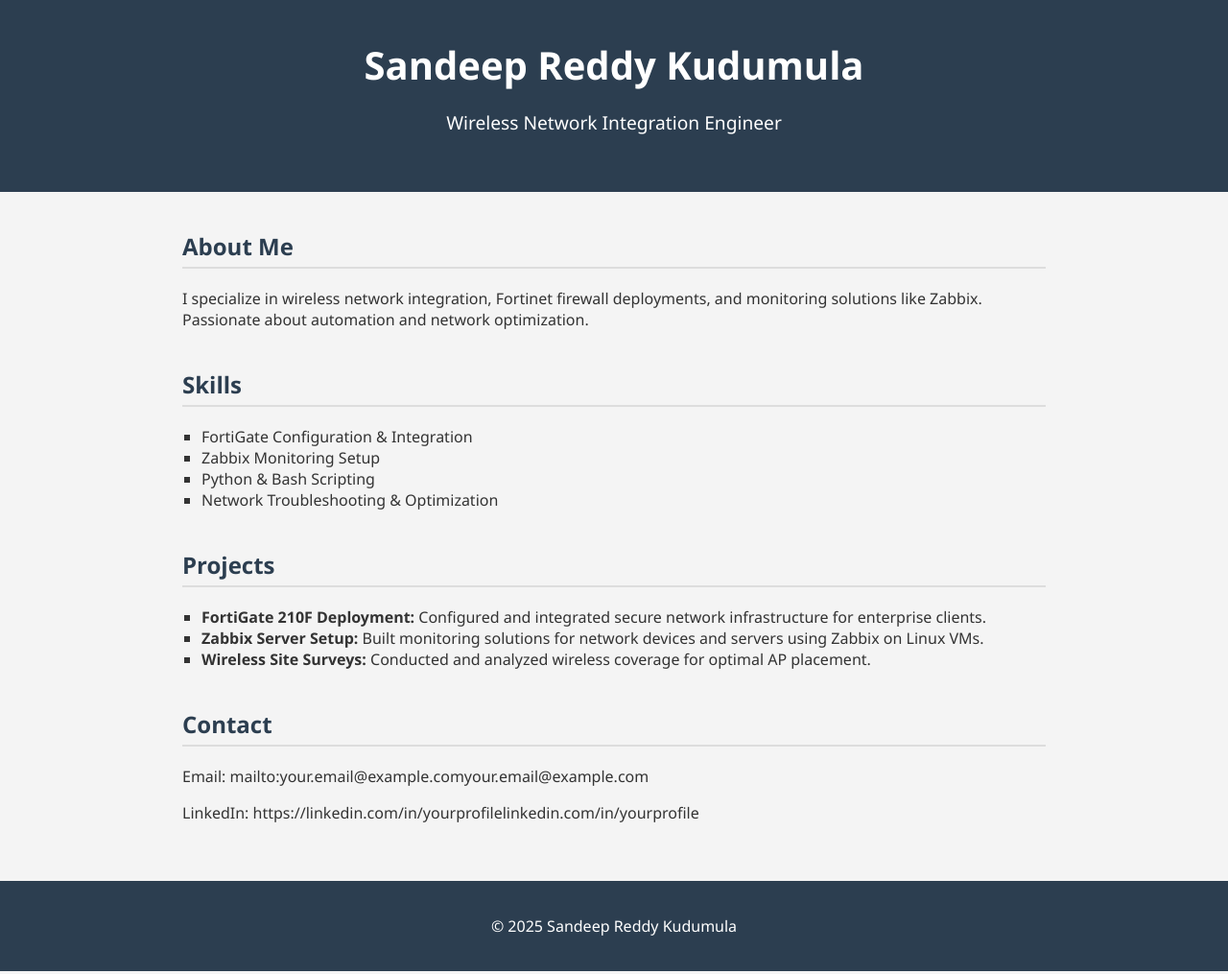
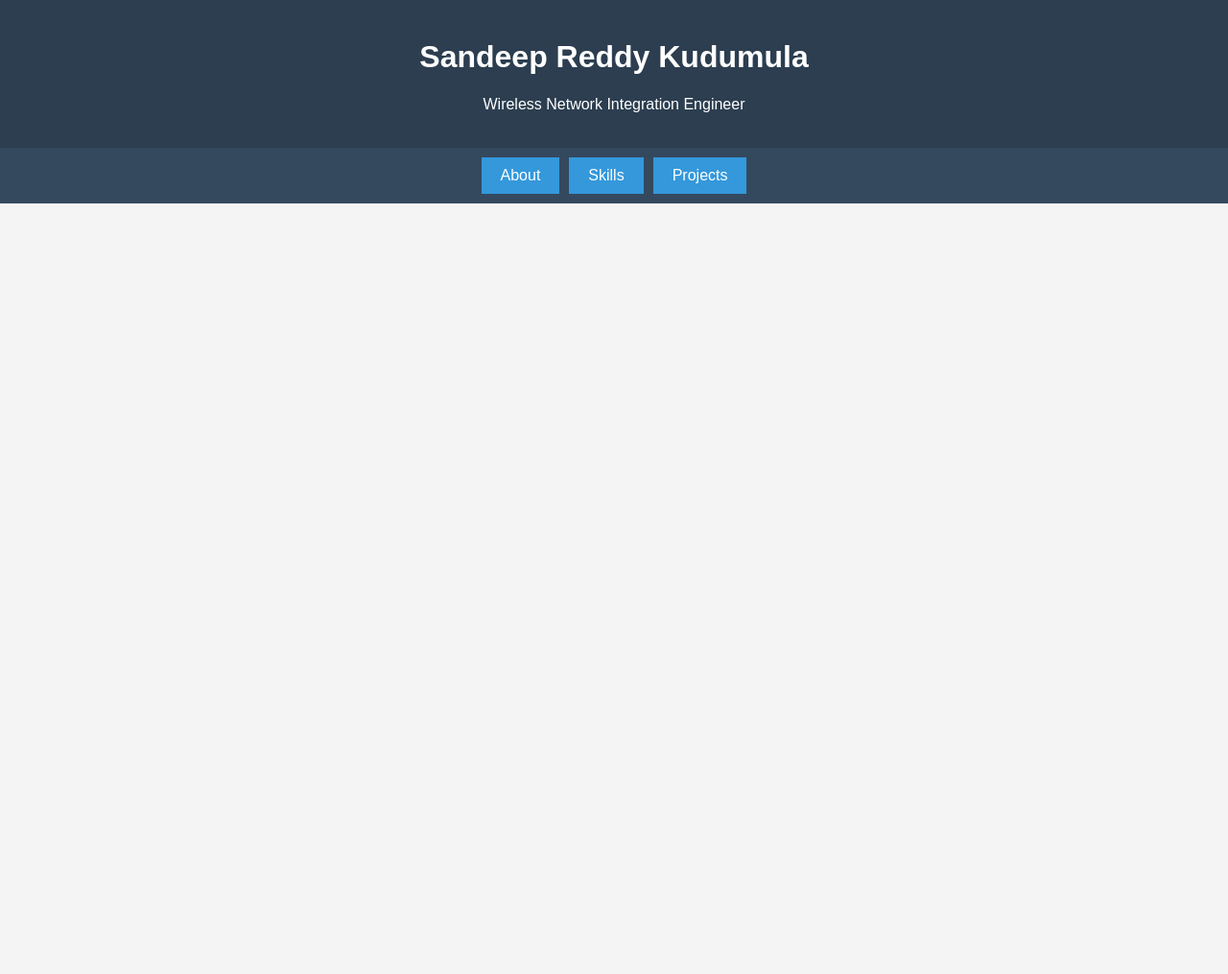
Before and after one commit to Sandeep0524/sandeep_reddy_k.github.io, a plain HTML site: page index.html in a window 1280 px wide. Shown: the top 1015 px of the page at 96% size. After the commit the page ends 800 px from the top, so only its background shows below. Drawn offline with Linux system fonts and the light colour scheme.

Commit message:
Update index.html

```diff
--- a/index.html
+++ b/index.html
@@ -2,104 +2,65 @@
 <html lang="en">
 <head>
   <meta charset="UTF-8">
-  <meta name="viewport" content="width=device-width, initial-scale=1">
   <title>Sandeep Reddy Kudumula - Portfolio</title>
   <style>
     body {
-      font-family: 'Segoe UI', sans-serif;
+      font-family: Arial, sans-serif;
       margin: 0;
       padding: 0;
       background-color: #f4f4f4;
-      color: #333;
     }
+
     header {
       background-color: #2c3e50;
       color: white;
-      padding: 40px 20px;
+      padding: 20px;
       text-align: center;
     }
-    header h1 {
-      margin: 0;
-      font-size: 2.5em;
+
+    nav {
+      background-color: #34495e;
+      display: flex;
+      justify-content: center;
+      padding: 10px;
     }
-    header p {
-      font-size: 1.2em;
+
+    nav button {
+      background-color: #3498db;
+      color: white;
+      border: none;
+      padding: 10px 20px;
+      margin: 0 5px;
+      cursor: pointer;
+      font-size: 16px;
     }
-    main {
-      padding: 20px;
-      max-width: 900px;
-      margin: auto;
+
+    nav button:hover {
+      background-color: #2980b9;
     }
-    section {
-      margin-bottom: 40px;
-    }
-    h2 {
-      color: #2c3e50;
-      border-bottom: 2px solid #ddd;
-      padding-bottom: 5px;
-    }
-    ul {
-      list-style-type: square;
-      padding-left: 20px;
-    }
-    footer {
-      background-color: #2c3e50;
-      color: white;
-      text-align: center;
+
+    .tab {
+      display: none;
       padding: 20px;
     }
-    a {
-      color: #3498db;
-      text-decoration: none;
+
+    .tab.active {
+      display: block;
     }
-    a:hover {
-      text-decoration: underline;
+
+    section h2 {
+      color: #2c3e50;
     }
   </style>
 </head>
 <body>
+  <header>
+    <h1>Sandeep Reddy Kudumula</h1>
+    <p>Wireless Network Integration Engineer</p>
+  </header>
 
-<header>
-  <h1>Sandeep Reddy Kudumula</h1>
-  <p>Wireless Network Integration Engineer</p>
-</header>
-
-<main>
-  <section>
-    <h2>About Me</h2>
-    <p>I specialize in wireless network integration, Fortinet firewall deployments, and monitoring solutions like Zabbix. Passionate about automation and network optimization.</p>
-  </section>
-
-  <section>
-    <h2>Skills</h2>
-    <ul>
-      <li>FortiGate Configuration & Integration</li>
-      <li>Zabbix Monitoring Setup</li>
-      <li>Python & Bash Scripting</li>
-      <li>Network Troubleshooting & Optimization</li>
-    </ul>
-  </section>
-
-  <section>
-    <h2>Projects</h2>
-    <ul>
-      <li><strong>FortiGate 210F Deployment:</strong> Configured and integrated secure network infrastructure for enterprise clients.</li>
-      <li><strong>Zabbix Server Setup:</strong> Built monitoring solutions for network devices and servers using Zabbix on Linux VMs.</li>
-      <li><strong>Wireless Site Surveys:</strong> Conducted and analyzed wireless coverage for optimal AP placement.</li>
-    </ul>
-  </section>
-
-  <section>
-    <h2>Contact</h2>
-    <p>Email: mailto:your.email@example.comyour.email@example.com</a></p>
-    <p>LinkedIn: https://linkedin.com/in/yourprofilelinkedin.com/in/yourprofile</a></p>
-  </section>
-</main>
-
-<footer>
-  <p>&copy; 2025 Sandeep Reddy Kudumula</p>
-</footer>
-
-</body>
-</html>
-``
+  <nav>
+    <button onclick="showTab('about')">About</button>
+    <button onclick="showTab('skills')">Skills</button>
+    <button onclick="showTab('projects')">Projects</button>
+    <button onclick="showTab('contact')
```
